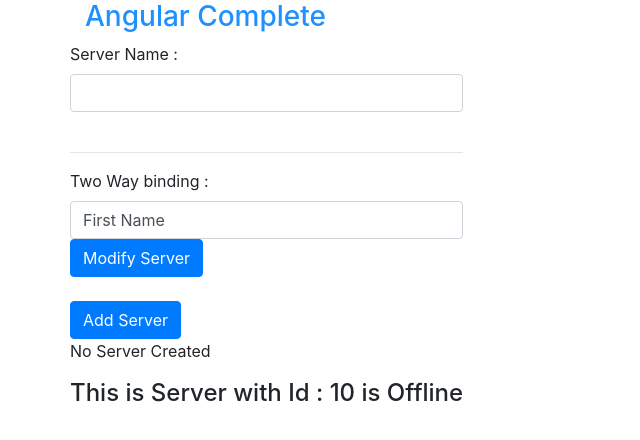
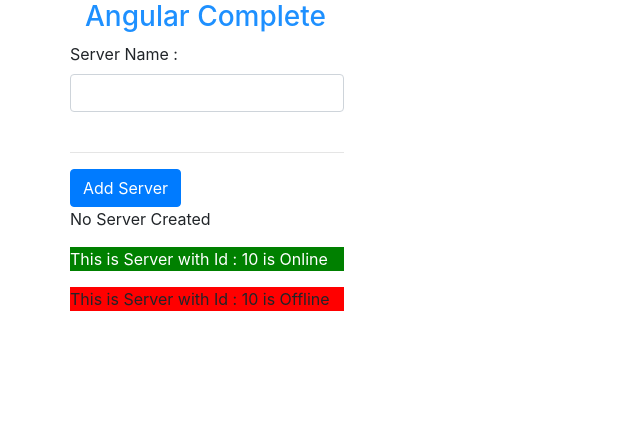
Before and after one commit to DharmendraPrajapati/AngularCompleteGuide, an Angular app in the folder AngularComplete/: page / in a window 1280 px wide. Shown: the top 440 px of the page, without its empty margins (0-640 px from the left). Built offline with nearby package versions, Linux system fonts and the light colour scheme.

Commit message:
Structural directive and attribute directive

```diff
--- a/AngularComplete/src/app/server/server.component.html
+++ b/AngularComplete/src/app/server/server.component.html
@@ -1 +1,11 @@
-<h4>This is {{'Server'}} with Id : {{serverId}} is {{serverStatus}}</h4>
+<p [ngStyle]="{backgroundColor: getServerStatusColor()}"
+[ngClass] = "{online : serverStatus === 'Online'}"
+>This is {{'Server'}} with Id : {{serverId}} is {{serverStatus}}</p>
+
+
+
+<!--
+* We uses ngStyle diective like this [ngStyle]. [] This indicate that we are binding some property on this directive.
+Property binding is not the same as directive.it is totally different. So here we are binding this property to the directive.
+* ngStyle allows us to change the style of the element where nhClass allow us to dinamically add or remove the class itself.
+-->
--- a/AngularComplete/src/app/server/server.component.ts
+++ b/AngularComplete/src/app/server/server.component.ts
@@ -4,12 +4,22 @@
     // selector:'[app-server]', select by attribute
     // selector:'.app-server', select by class
     selector:'app-server', // select by element
-    templateUrl: './server.component.html'
+    templateUrl: './server.component.html',
+    styles: [`
+        .online {color:white}
+        `]
 })
 export class ServerComponent implements OnInit {
     serverId :number = 10;
     serverStatus : string = 'Offline';
+    constructor(){
+        this.serverStatus = Math.random() > 0.5 ? 'Online':'Offline';
+    }
     ngOnInit() : void {
         console.log('check');
     }
+    getServerStatusColor(): string{
+        console.log('Color check');
+        return this.serverStatus === 'Online' ?'green':'red';
+    }
 }
--- a/AngularComplete/src/app/servers/servers.component.html
+++ b/AngularComplete/src/app/servers/servers.component.html
@@ -2,11 +2,24 @@
 <input type="text" class="form-control" (input)="onServerUpdate($event)">
 <br>
 <hr>
-<label>Two Way binding : </label>
+<!-- <label>Two Way binding : </label>
 <input type="text" class="form-control" [(ngModel)]="serverName">
 <button class="btn btn-primary" (click)="onServerNameUpdate()">Modify Server</button><br>
-<br>
+<br> -->
 
 <button class="btn btn-primary" [disabled] = "!allowNewServer" (click)="onCreateServer()">Add Server</button>
-<p>{{serverCreationStatus}}</p>
-<app-server></app-server>
+
+<p *ngIf = "serverCreated; else noServer">{{serverCreationStatus}}</p>
+<ng-template #noServer>
+    <p>No Server Created</p>
+</ng-template>
+<app-server *ngFor="let s of serversDetails"></app-server>
+
+
+
+<!-- Notes *********************
+* in ngIf Directive which is a structural directive(structural directive starts with *). ngIf will add or not add the element not hide
+noServer is a kind of marker which indicate or mark the space in DOM or in template to show conditionally.
+
+** Unlike structural directives, attribute directives do not add elements. They only change the element they were placed on.
+-->
--- a/AngularComplete/src/app/servers/servers.component.ts
+++ b/AngularComplete/src/app/servers/servers.component.ts
@@ -9,6 +9,8 @@
 allowNewServer : boolean = false;
 serverCreationStatus: string = 'No Server Created';
 serverName: string = 'First Name';
+serverCreated : boolean = false;
+serversDetails = ['Test Server 1','Test Server 2'];abstract
   constructor() {
     setTimeout(() => {
       this.allowNewServer = true;
@@ -19,6 +21,8 @@
   }
 
   onCreateServer(){
+    this.serversDetails.push(this.serverName);
+    this.serverCreated = true;
     this.serverCreationStatus = 'Server was Created and the server name is '+ this.serverName;
   }
 
```
